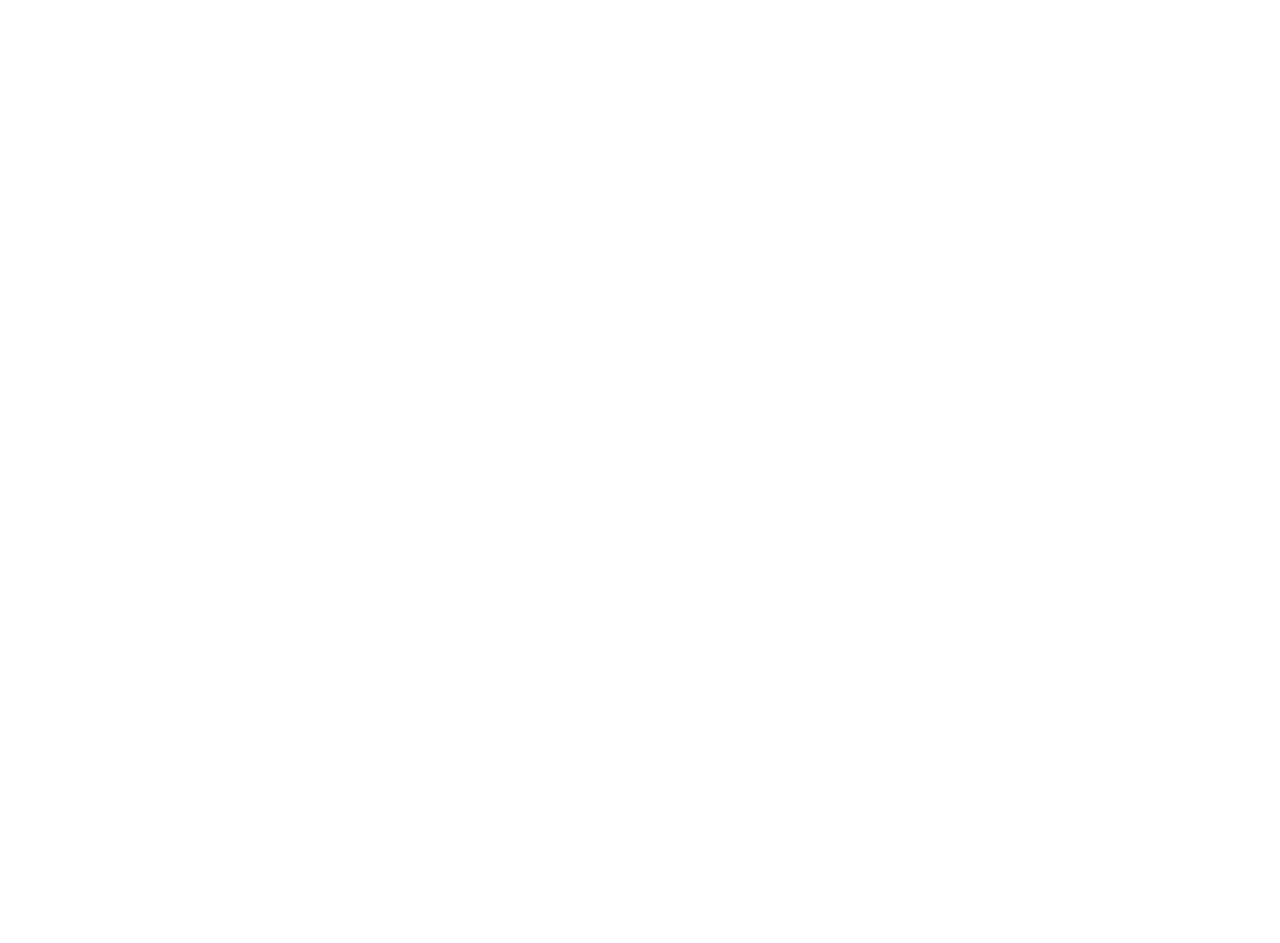
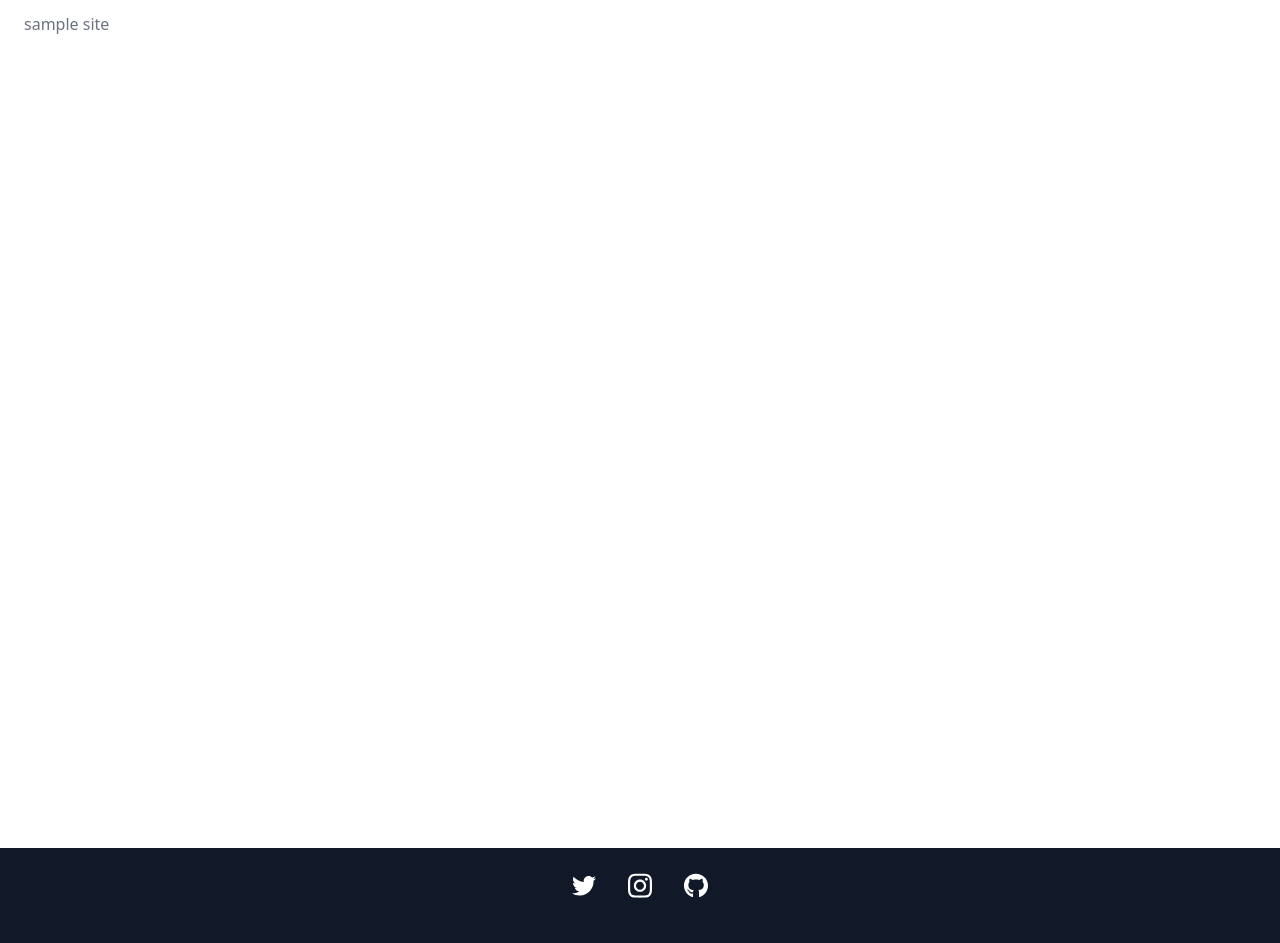
Before and after one commit to ayumubanban/ex-tak-notion-cms-next-blog, a Next.js app: page / in a window 1280 px wide. Shown: the top 943 px of the page. Before the commit the page ends 800 px from the top, so only its background shows below. Built offline with nearby package versions, Linux system fonts and the light colour scheme.

Commit message:
style: Update top page (pages/index.tsx)
https://www.udemy.com/course/notion-next-blog/learn/lecture/32977030#overview

```diff
--- a/pages/index.tsx
+++ b/pages/index.tsx
@@ -1,9 +1,94 @@
 import type { NextPage } from 'next'
 import Head from 'next/head'
 import Image from 'next/image'
+import Link from 'next/link';
 
 const Home: NextPage = () => {
-  return <></>;
+  return (
+    <div>
+      <nav className="relative w-full flex flex-wrap items-center justify-between py-3 text-gray-500 hover:text-gray-700 focus:text-gray-700 navbar navbar-expand-lg navbar-light w-screen">
+        <div className="container-fluid w-full flex flex-wrap items-center justify-between px-6">
+          <div
+            className="bg-grey-light rounded-md w-full"
+            aria-label="breadcrumb"
+          >
+            <Link href="/">
+              <a className="text-gray-500 hover:text-gray-600">sample site</a>
+            </Link>
+            {/* Breadcrumb */}
+          </div>
+        </div>
+      </nav>
+      <main></main>
+      <footer className="text-center bg-gray-900 text-white w-screen block">
+        <div className="container px-6 pt-6 flex flex-col items-center max-w-2xl w-full mx-auto">
+          <div className="flex justify-center mb-6 text-white">
+            {/* Twitter */}
+            <a href="">
+              <svg
+                aria-hidden="true"
+                focusable="false"
+                data-prefix="fab"
+                data-icon="twitter"
+                className="w-6 h-full mx-4"
+                role="img"
+                xmlns="http://www.w3.org/2000/svg"
+                viewBox="0 0 512 512"
+              >
+                <path
+                  fill="currentColor"
+                  d="M459.37 151.716c.325 4.548.325 9.097.325 13.645 0 138.72-105.583 298.558-298.558 298.558-59.452 0-114.68-17.219-161.137-47.106 8.447.974 16.568 1.299 25.34 1.299 49.055 0 94.213-16.568 130.274-44.832-46.132-.975-84.792-31.188-98.112-72.772 6.498.974 12.995 1.624 19.818 1.624 9.421 0 18.843-1.3 27.614-3.573-48.081-9.747-84.143-51.98-84.143-102.985v-1.299c13.969 7.797 30.214 12.67 47.431 13.319-28.264-18.843-46.781-51.005-46.781-87.391 0-19.492 5.197-37.36 14.294-52.954 51.655 63.675 129.3 105.258 216.365 109.807-1.624-7.797-2.599-15.918-2.599-24.04 0-57.828 46.782-104.934 104.934-104.934 30.213 0 57.502 12.67 76.67 33.137 23.715-4.548 46.456-13.32 66.599-25.34-7.798 24.366-24.366 44.833-46.132 57.827 21.117-2.273 41.584-8.122 60.426-16.243-14.292 20.791-32.161 39.308-52.628 54.253z"
+                ></path>
+              </svg>
+            </a>
+
+            {/* Instagram */}
+            <a href="">
+              <svg
+                aria-hidden="true"
+                focusable="false"
+                data-prefix="fab"
+                data-icon="instagram"
+                className="w-6 h-full mx-4"
+                role="img"
+                xmlns="http://www.w3.org/2000/svg"
+                viewBox="0 0 448 512"
+              >
+                <path
+                  fill="currentColor"
+                  d="M224.1 141c-63.6 0-114.9 51.3-114.9 114.9s51.3 114.9 114.9 114.9S339 319.5 339 255.9 287.7 141 224.1 141zm0 189.6c-41.1 0-74.7-33.5-74.7-74.7s33.5-74.7 74.7-74.7 74.7 33.5 74.7 74.7-33.6 74.7-74.7 74.7zm146.4-194.3c0 14.9-12 26.8-26.8 26.8-14.9 0-26.8-12-26.8-26.8s12-26.8 26.8-26.8 26.8 12 26.8 26.8zm76.1 27.2c-1.7-35.9-9.9-67.7-36.2-93.9-26.2-26.2-58-34.4-93.9-36.2-37-2.1-147.9-2.1-184.9 0-35.8 1.7-67.6 9.9-93.9 36.1s-34.4 58-36.2 93.9c-2.1 37-2.1 147.9 0 184.9 1.7 35.9 9.9 67.7 36.2 93.9s58 34.4 93.9 36.2c37 2.1 147.9 2.1 184.9 0 35.9-1.7 67.7-9.9 93.9-36.2 26.2-26.2 34.4-58 36.2-93.9 2.1-37 2.1-147.8 0-184.8zM398.8 388c-7.8 19.6-22.9 34.7-42.6 42.6-29.5 11.7-99.5 9-132.1 9s-102.7 2.6-132.1-9c-19.6-7.8-34.7-22.9-42.6-42.6-11.7-29.5-9-99.5-9-132.1s-2.6-102.7 9-132.1c7.8-19.6 22.9-34.7 42.6-42.6 29.5-11.7 99.5-9 132.1-9s102.7-2.6 132.1 9c19.6 7.8 34.7 22.9 42.6 42.6 11.7 29.5 9 99.5 9 132.1s2.7 102.7-9 132.1z"
+                ></path>
+              </svg>
+            </a>
+            {/* Github */}
+            <a href="">
+              <svg
+                aria-hidden="true"
+                focusable="false"
+                data-prefix="fab"
+                data-icon="github"
+                className="w-6 h-full mx-4"
+                role="img"
+                xmlns="http://www.w3.org/2000/svg"
+                viewBox="0 0 496 512"
+              >
+                <path
+                  fill="currentColor"
+                  d="M165.9 397.4c0 2-2.3 3.6-5.2 3.6-3.3.3-5.6-1.3-5.6-3.6 0-2 2.3-3.6 5.2-3.6 3-.3 5.6 1.3 5.6 3.6zm-31.1-4.5c-.7 2 1.3 4.3 4.3 4.9 2.6 1 5.6 0 6.2-2s-1.3-4.3-4.3-5.2c-2.6-.7-5.5.3-6.2 2.3zm44.2-1.7c-2.9.7-4.9 2.6-4.6 4.9.3 2 2.9 3.3 5.9 2.6 2.9-.7 4.9-2.6 4.6-4.6-.3-1.9-3-3.2-5.9-2.9zM244.8 8C106.1 8 0 113.3 0 252c0 110.9 69.8 205.8 169.5 239.2 12.8 2.3 17.3-5.6 17.3-12.1 0-6.2-.3-40.4-.3-61.4 0 0-70 15-84.7-29.8 0 0-11.4-29.1-27.8-36.6 0 0-22.9-15.7 1.6-15.4 0 0 24.9 2 38.6 25.8 21.9 38.6 58.6 27.5 72.9 20.9 2.3-16 8.8-27.1 16-33.7-55.9-6.2-112.3-14.3-112.3-110.5 0-27.5 7.6-41.3 23.6-58.9-2.6-6.5-11.1-33.3 2.6-67.9 20.9-6.5 69 27 69 27 20-5.6 41.5-8.5 62.8-8.5s42.8 2.9 62.8 8.5c0 0 48.1-33.6 69-27 13.7 34.7 5.2 61.4 2.6 67.9 16 17.7 25.8 31.5 25.8 58.9 0 96.5-58.9 104.2-114.8 110.5 9.2 7.9 17 22.9 17 46.4 0 33.7-.3 75.4-.3 83.6 0 6.5 4.6 14.4 17.3 12.1C428.2 457.8 496 362.9 496 252 496 113.3 383.5 8 244.8 8zM97.2 352.9c-1.3 1-1 3.3.7 5.2 1.6 1.6 3.9 2.3 5.2 1 1.3-1 1-3.3-.7-5.2-1.6-1.6-3.9-2.3-5.2-1zm-10.8-8.1c-.7 1.3.3 2.9 2.3 3.9 1.6 1 3.6.7 4.3-.7.7-1.3-.3-2.9-2.3-3.9-2-.6-3.6-.3-4.3.7zm32.4 35.6c-1.6 1.3-1 4.3 1.3 6.2 2.3 2.3 5.2 2.6 6.5 1 1.3-1.3.7-4.3-1.3-6.2-2.2-2.3-5.2-2.6-6.5-1zm-11.4-14.7c-1.6 1-1.6 3.6 0 5.9 1.6 2.3 4.3 3.3 5.6 2.3 1.6-1.3 1.6-3.9 0-6.2-1.4-2.3-4-3.3-5.6-2z"
+                ></path>
+              </svg>
+            </a>
+          </div>
+          {/* copyright */}
+          <div className="text-center p-4 ">
+            <Link href="/">
+              <a className="text-white">© sample site</a>
+            </Link>
+          </div>
+        </div>
+      </footer>
+    </div>
+  );
 }
 
 export default Home
```
